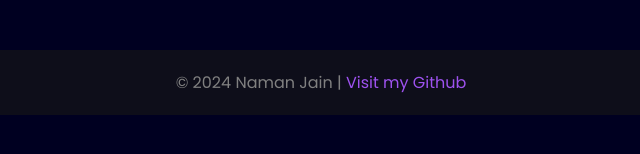
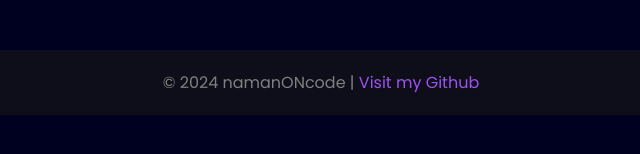
Before and after one commit to namanONcode/namanONcode.github.io, a plain HTML site: page services.html in a window 1280 px wide. Shown: the part 464-618 px from the top of the page, 319-959 px from the left. Drawn offline with Linux system fonts and the light colour scheme.

Commit message:
Update services.html

```diff
--- a/services.html
+++ b/services.html
@@ -164,7 +164,7 @@
 </main>
 
 <footer>
-  <p>© 2024 Naman Jain | <a href="https://github.com/namanONcode" target="_blank">Visit my Github</a></p>
+  <p>© 2024 namanONcode | <a href="https://github.com/namanONcode" target="_blank">Visit my Github</a></p>
 </footer>
 
 </body>
```
